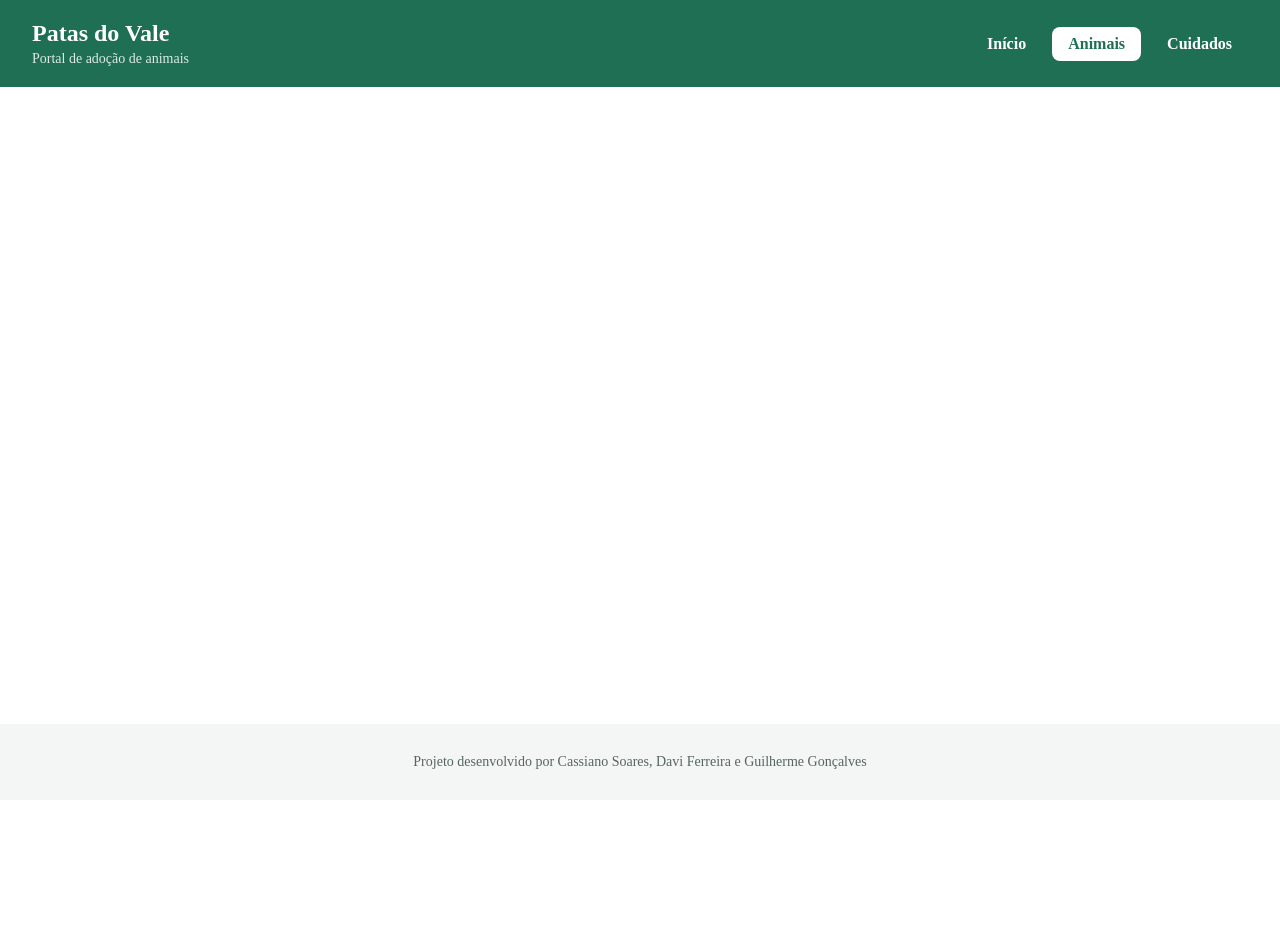
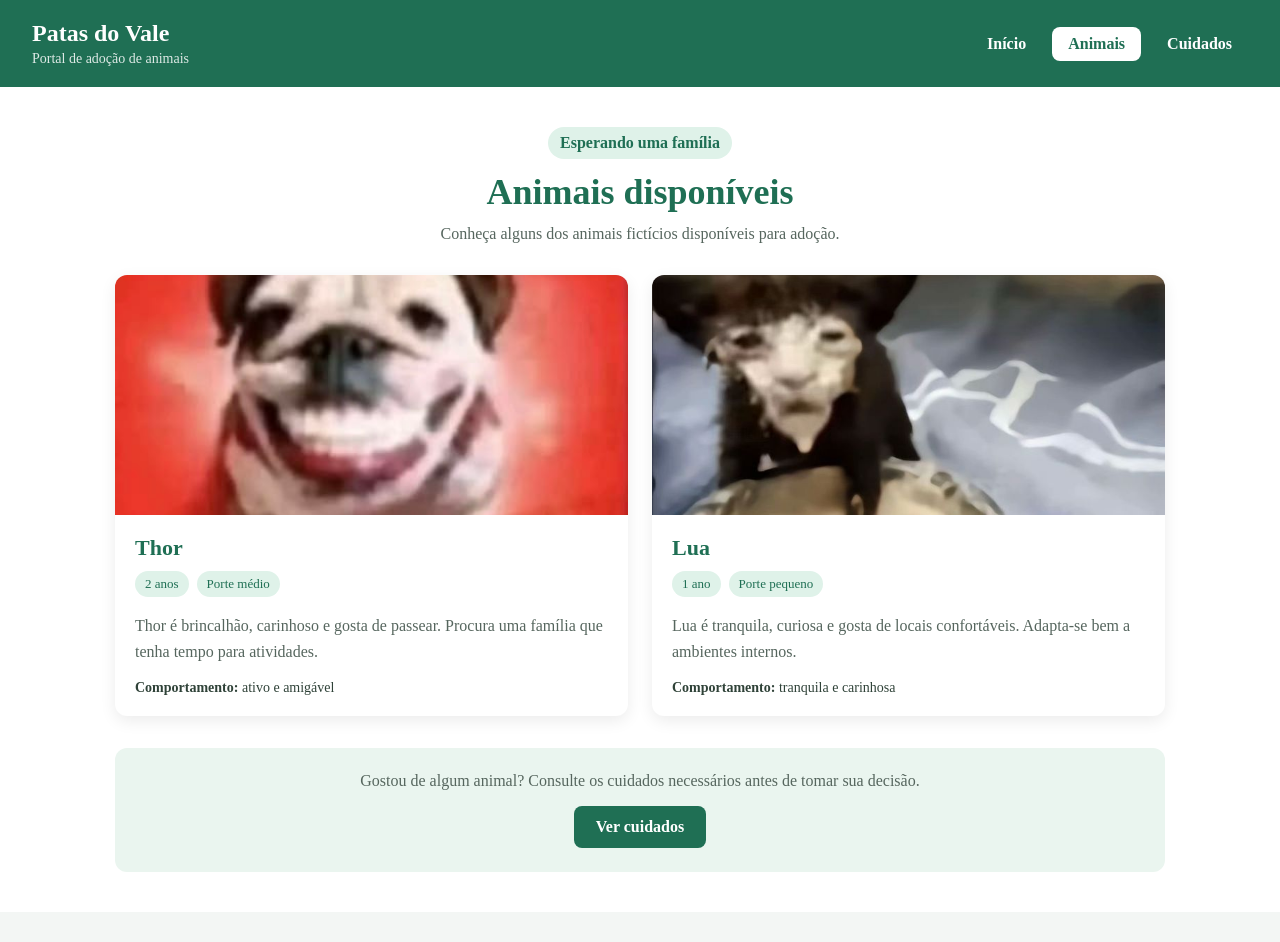
Before and after one commit to daviferreira-dev/patas_do_vale, a Vue app: page /animais in a window 1280 px wide. Shown: the top 942 px of the page. Before the commit the page ends 800 px from the top, so only its background shows below. Built offline with nearby package versions, Linux system fonts and the light colour scheme.

Commit message:
tela dos animais

```diff
--- a/src/views/AnimaisView.vue
+++ b/src/views/AnimaisView.vue
@@ -1 +1,184 @@
-<template></template>
+<script setup>
+  import cachorro from '../assets/images/cachorro.jpg'
+  import gato from '../assets/images/gato.jpg'
+</script>
+
+<template>
+  <main class="pagina">
+    <section class="topo">
+      <span class="etiqueta">Esperando uma família</span>
+
+      <h2>Animais disponíveis</h2>
+
+      <p>Conheça alguns dos animais fictícios disponíveis para adoção.</p>
+    </section>
+
+    <section class="lista">
+      <article class="cartao">
+        <img :src="cachorro" alt="Cachorro disponível para adoção" />
+
+        <div class="conteudo">
+          <h3>Thor</h3>
+
+          <div class="marcadores">
+            <span class="marcador">2 anos</span>
+            <span class="marcador">Porte médio</span>
+          </div>
+
+          <p class="descricao">
+            Thor é brincalhão, carinhoso e gosta de passear. Procura uma família que tenha tempo
+            para atividades.
+          </p>
+
+          <p class="comportamento"><strong>Comportamento:</strong> ativo e amigável</p>
+        </div>
+      </article>
+
+      <article class="cartao">
+        <img :src="gato" alt="Gata disponível para adoção" />
+
+        <div class="conteudo">
+          <h3>Lua</h3>
+
+          <div class="marcadores">
+            <span class="marcador">1 ano</span>
+            <span class="marcador">Porte pequeno</span>
+          </div>
+
+          <p class="descricao">
+            Lua é tranquila, curiosa e gosta de locais confortáveis. Adapta-se bem a ambientes
+            internos.
+          </p>
+
+          <p class="comportamento"><strong>Comportamento:</strong> tranquila e carinhosa</p>
+        </div>
+      </article>
+    </section>
+
+    <section class="aviso">
+      <p>Gostou de algum animal? Consulte os cuidados necessários antes de tomar sua decisão.</p>
+
+      <RouterLink class="botao" to="/cuidados">Ver cuidados</RouterLink>
+    </section>
+  </main>
+</template>
+
+<style scoped>
+.pagina {
+  width: min(1050px, 92%);
+  margin: 40px auto;
+}
+
+.topo {
+  text-align: center;
+}
+
+.etiqueta {
+  display: inline-block;
+  padding: 7px 12px;
+  color: #1f6f54;
+  font-weight: bold;
+  background-color: #dff2e9;
+  border-radius: 20px;
+}
+
+.topo h2 {
+  margin: 12px 0;
+  color: #1f6f54;
+  font-size: 36px;
+}
+
+.topo p {
+  margin: 0;
+  color: #56665e;
+}
+
+.lista {
+  display: grid;
+  grid-template-columns: repeat(2, 1fr);
+  gap: 24px;
+  margin-top: 32px;
+}
+
+.cartao {
+  background-color: white;
+  border-radius: 12px;
+  overflow: hidden;
+  box-shadow: 0 5px 16px rgba(0, 0, 0, 0.08);
+}
+
+.cartao img {
+  display: block;
+  width: 100%;
+  height: 240px;
+  object-fit: cover;
+object-position: 25% 28%;
+}
+
+.conteudo {
+  padding: 20px;
+}
+
+.conteudo h3 {
+  margin: 0 0 10px;
+  color: #1f6f54;
+  font-size: 22px;
+}
+
+.marcadores {
+  display: flex;
+  gap: 8px;
+}
+
+.marcador {
+  padding: 5px 10px;
+  color: #1f6f54;
+  font-size: 13px;
+  background-color: #dff2e9;
+  border-radius: 20px;
+}
+
+.descricao {
+  color: #56665e;
+  line-height: 1.6;
+}
+
+.comportamento {
+  margin: 0;
+  color: #2f4238;
+  font-size: 14px;
+}
+
+.aviso {
+  margin-top: 32px;
+  padding: 24px;
+  text-align: center;
+  background-color: #eaf5ef;
+  border-radius: 12px;
+}
+
+.aviso p {
+  margin: 0 0 16px;
+  color: #56665e;
+}
+
+.botao {
+  display: inline-block;
+  padding: 12px 22px;
+  background-color: #1f6f54;
+  color: white;
+  text-decoration: none;
+  border-radius: 8px;
+  font-weight: 600;
+}
+
+.botao:hover {
+  background-color: #17553f;
+}
+
+@media (max-width: 750px) {
+  .lista {
+    grid-template-columns: 1fr;
+  }
+}
+</style>
```
Also changed, not shown: src/assets/images/cachorro.jpg (added), src/assets/images/gato.jpg (added).
